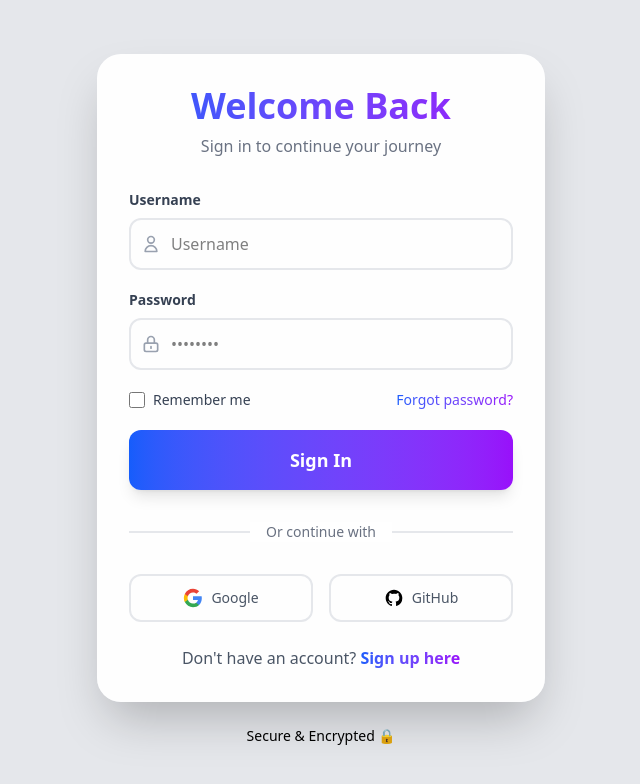
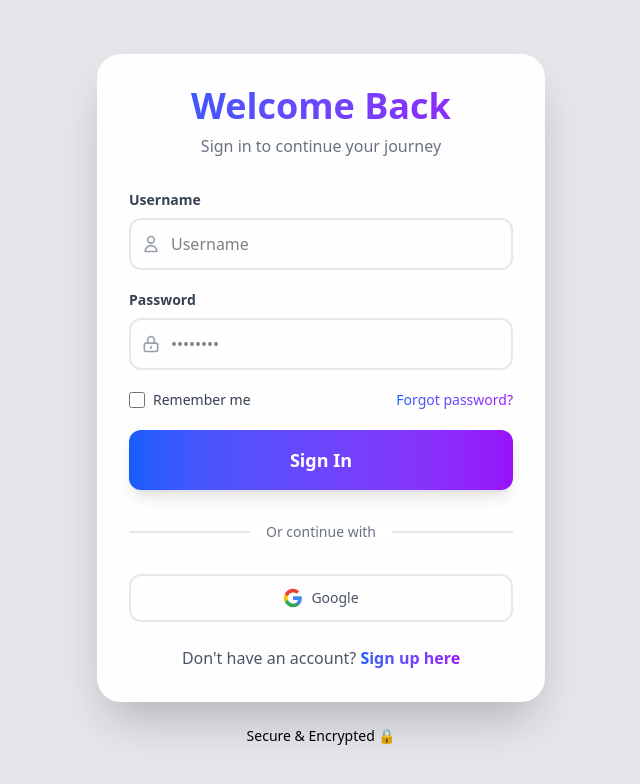
Before and after one commit to nabin-dhakal/Pinnacle_hub, a React (Vite) app in the folder Frontend/: page /login in a window 1280 px wide. Shown: the top 784 px of the page, without its empty margins (319-959 px from the left). Built offline with nearby package versions, Linux system fonts and the light colour scheme.

Commit message:
removed github button

```diff
--- a/Frontend/src/Pages/Login.jsx
+++ b/Frontend/src/Pages/Login.jsx
@@ -141,7 +141,7 @@
             </div>
           </div>
 
-          <div className="grid grid-cols-2 gap-4 mb-6">
+          <div className="grid grid-cols-1 gap-4 mb-6">
             <button
               onClick={() => handleOAuthLogin('google')}
               className="flex items-center justify-center gap-2 py-3 px-4 border-2 border-gray-200 rounded-xl hover:bg-gray-50 hover:border-blue-200 transition-all duration-300 group"
@@ -167,15 +167,7 @@
               <span className="text-sm font-medium text-gray-600 group-hover:text-gray-900">Google</span>
             </button>
 
-            <button
-              onClick={() => handleOAuthLogin('github')}
-              className="flex items-center justify-center gap-2 py-3 px-4 border-2 border-gray-200 rounded-xl hover:bg-gray-50 hover:border-gray-400 transition-all duration-300 group"
-            >
-              <svg className="w-5 h-5" fill="currentColor" viewBox="0 0 24 24">
-                <path fillRule="evenodd" d="M12 2C6.477 2 2 6.484 2 12.017c0 4.425 2.865 8.18 6.839 9.504.5.092.682-.217.682-.483 0-.237-.008-.868-.013-1.703-2.782.605-3.369-1.343-3.369-1.343-.454-1.158-1.11-1.466-1.11-1.466-.908-.62.069-.608.069-.608 1.003.07 1.531 1.032 1.531 1.032.892 1.53 2.341 1.088 2.91.832.092-.647.35-1.088.636-1.338-2.22-.253-4.555-1.113-4.555-4.951 0-1.093.39-1.988 1.029-2.688-.103-.253-.446-1.272.098-2.65 0 0 .84-.27 2.75 1.026A9.564 9.564 0 0112 6.844c.85.004 1.705.115 2.504.337 1.909-1.296 2.747-1.027 2.747-1.027.546 1.379.202 2.398.1 2.651.64.7 1.028 1.595 1.028 2.688 0 3.848-2.339 4.695-4.566 4.943.359.309.678.92.678 1.855 0 1.338-.012 2.419-.012 2.747 0 .268.18.58.688.482A10.019 10.019 0 0022 12.017C22 6.484 17.522 2 12 2z" clipRule="evenodd" />
-              </svg>
-              <span className="text-sm font-medium text-gray-600 group-hover:text-gray-900">GitHub</span>
-            </button>
+
           </div>
 
           <div className="text-center">
```
